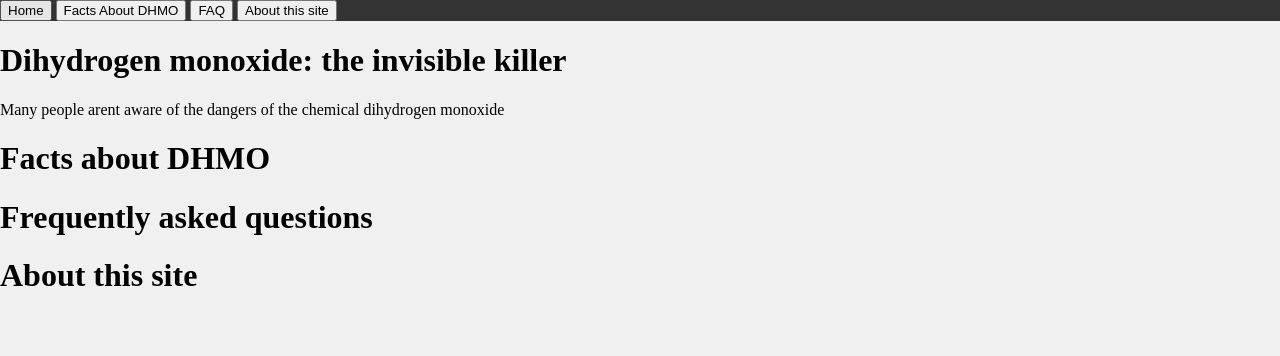
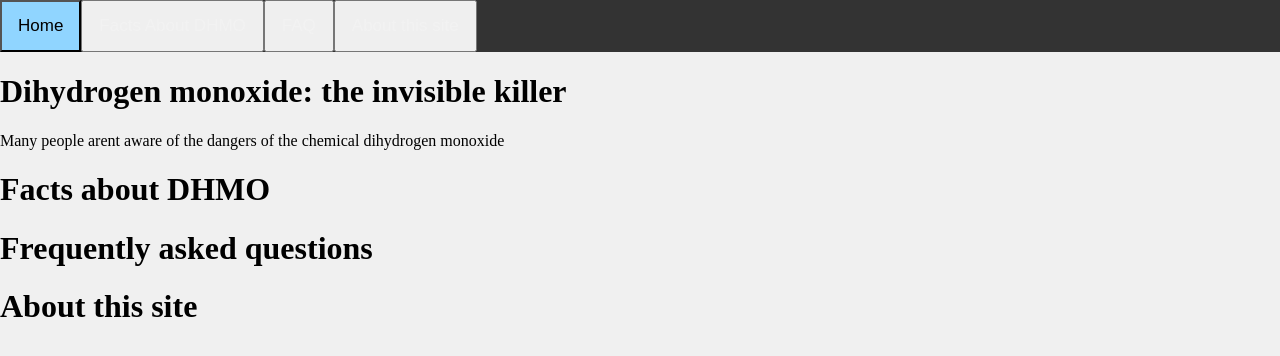
Before and after one commit to MrWaffles15/mrwaffles15.github.io, a plain HTML site: page index.html in a window 1280 px wide. Drawn offline with Linux system fonts and the light colour scheme.

Commit message:
Update index.html

```diff
--- a/index.html
+++ b/index.html
@@ -9,7 +9,7 @@
 }
 
 /* Style the links inside the navigation bar */
-.topnav a {
+.topnav button {
   float: left;
   color: #f2f2f2;
   text-align: center;
@@ -19,13 +19,13 @@
 }
 
 /* Change the color of links on hover */
-.topnav a:hover {
+.topnav button:hover {
   background-color: #ddd;
   color: black;
 }
 
 /* Add a color to the active/current link */
-.topnav a.active {
+.topnav button.active {
   background-color: #90D5FF;
   color: black;
 }
```
